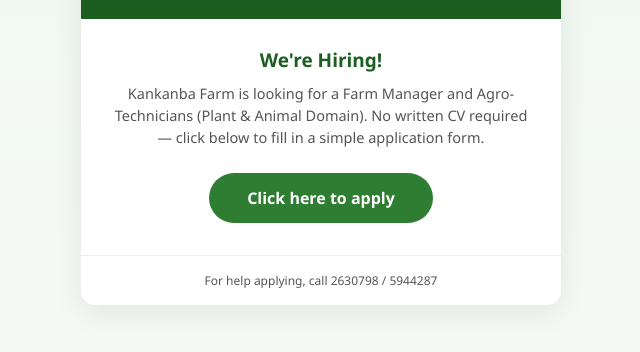
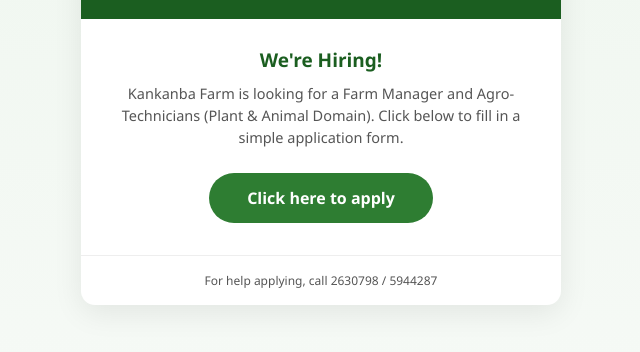
Before and after one commit to jangafrica-learning/kankanba-apply, a plain HTML site: page index.html in a window 1280 px wide. Shown: the part 292-644 px from the top of the page, without its empty margins (319-959 px from the left). Drawn offline with Linux system fonts and the light colour scheme.

Commit message:
Remove 'No written CV required' from job ad

```diff
--- a/index.html
+++ b/index.html
@@ -92,7 +92,7 @@
       <h2>We're Hiring!</h2>
       <p>
         Kankanba Farm is looking for a Farm Manager and Agro-Technicians
-        (Plant &amp; Animal Domain). No written CV required — click below
+        (Plant &amp; Animal Domain). Click below
         to fill in a simple application form.
       </p>
       <a class="apply-btn" href="Form.html">Click here to apply</a>
```
